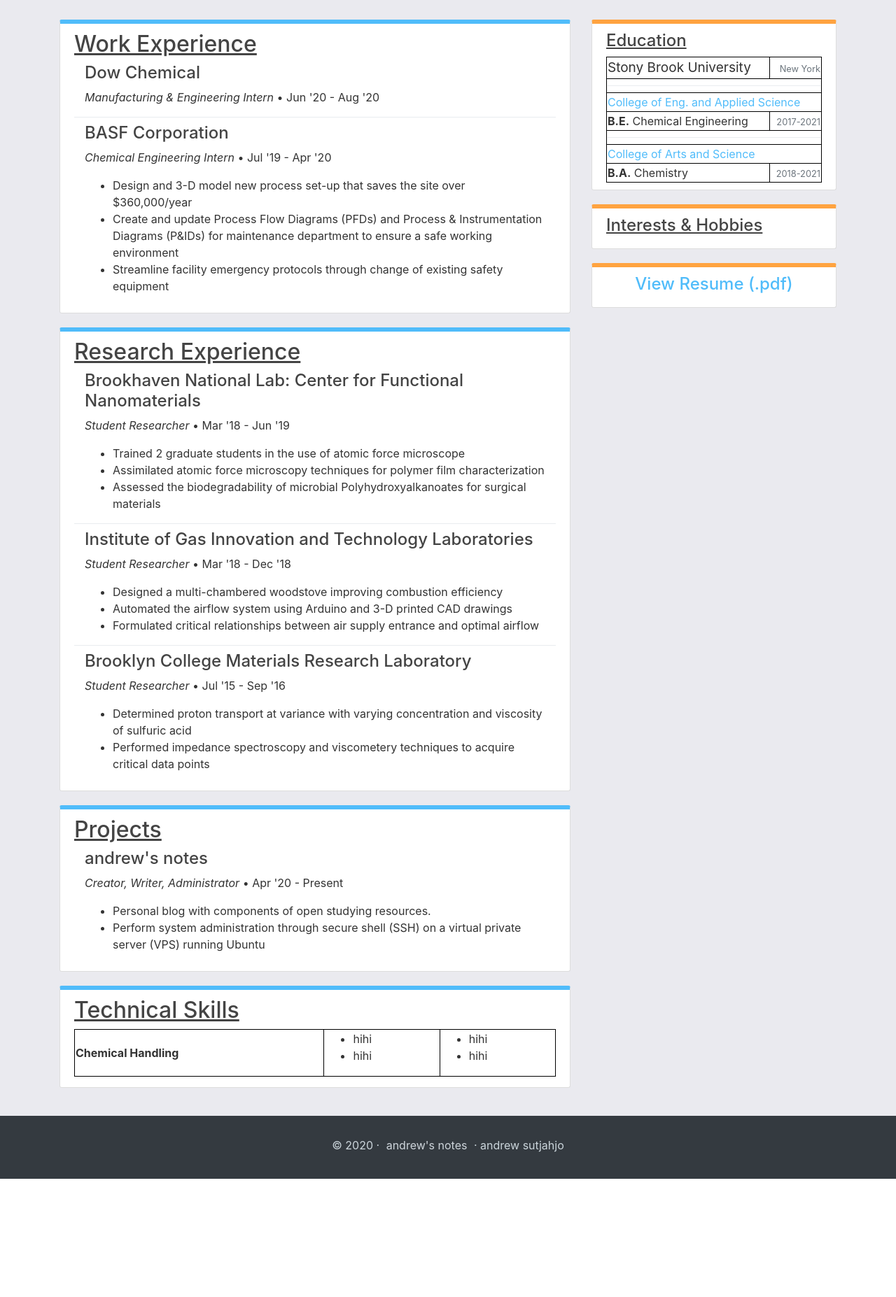
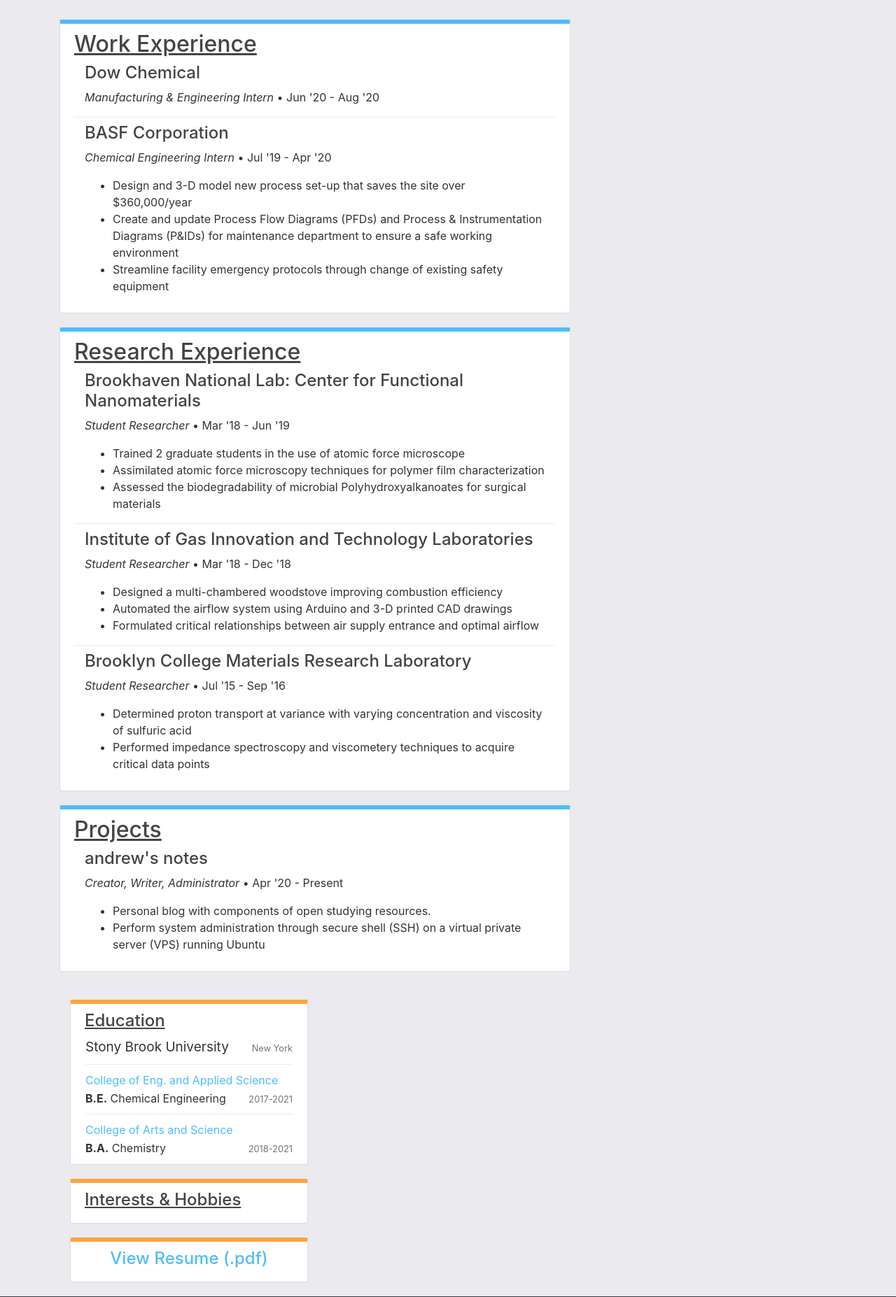
Before and after one commit to Sutjahjo99/andrew-s_notes, a Flask app: page /portfolio in a window 1280 px wide. Shown: the part 56-1910 px from the top of the page at 70% size. Before the commit the page ends 1741 px from the top, so only its background shows below. Run offline with Flask 2, Linux system fonts and the light colour scheme; some libraries are stand-ins or nearby versions.

Commit message:
Mini Fixes

```diff
--- a/flaskblog/static/main.css
+++ b/flaskblog/static/main.css
@@ -147,14 +147,14 @@
   }
 
   table {
-    border: 1px solid black;
+    /*border: 1px solid black;*/
     width: 100%;
   }
-
+  /*
   th, tr, td {
     border: 1px solid black;
   }
-
+  */
   td.align-right {
     text-align: right;
   }
--- a/flaskblog/templates/portfolio.html
+++ b/flaskblog/templates/portfolio.html
@@ -85,6 +85,7 @@
         </div>
     </div>
 
+    <!--
     <div class="content-section">
         <h2 class="article-title"><u>Technical Skills</u></h2>
 
@@ -104,10 +105,7 @@
                         </ul>
                     </td>
             </table>
-
-        <div class="article-content">
-
-        </div>
+        -->
     </div>
 
 {% endblock content %}
```
